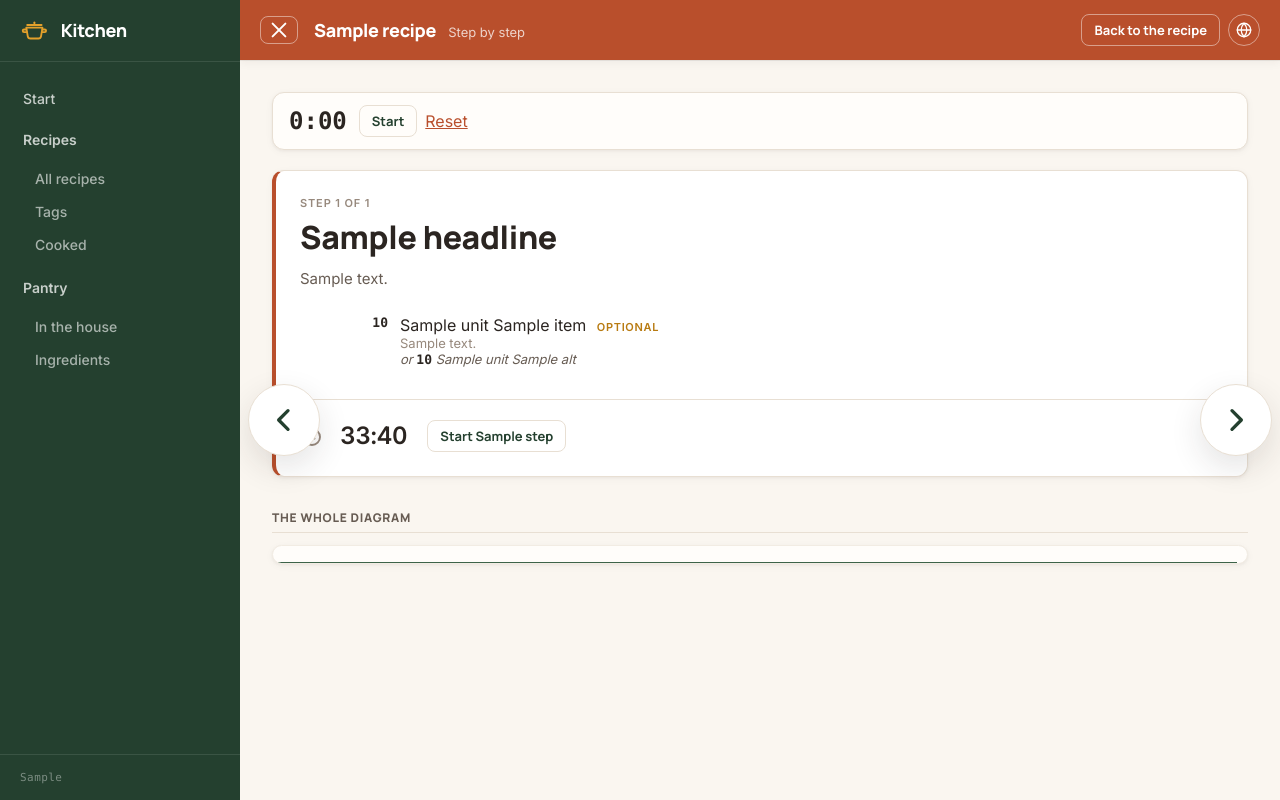
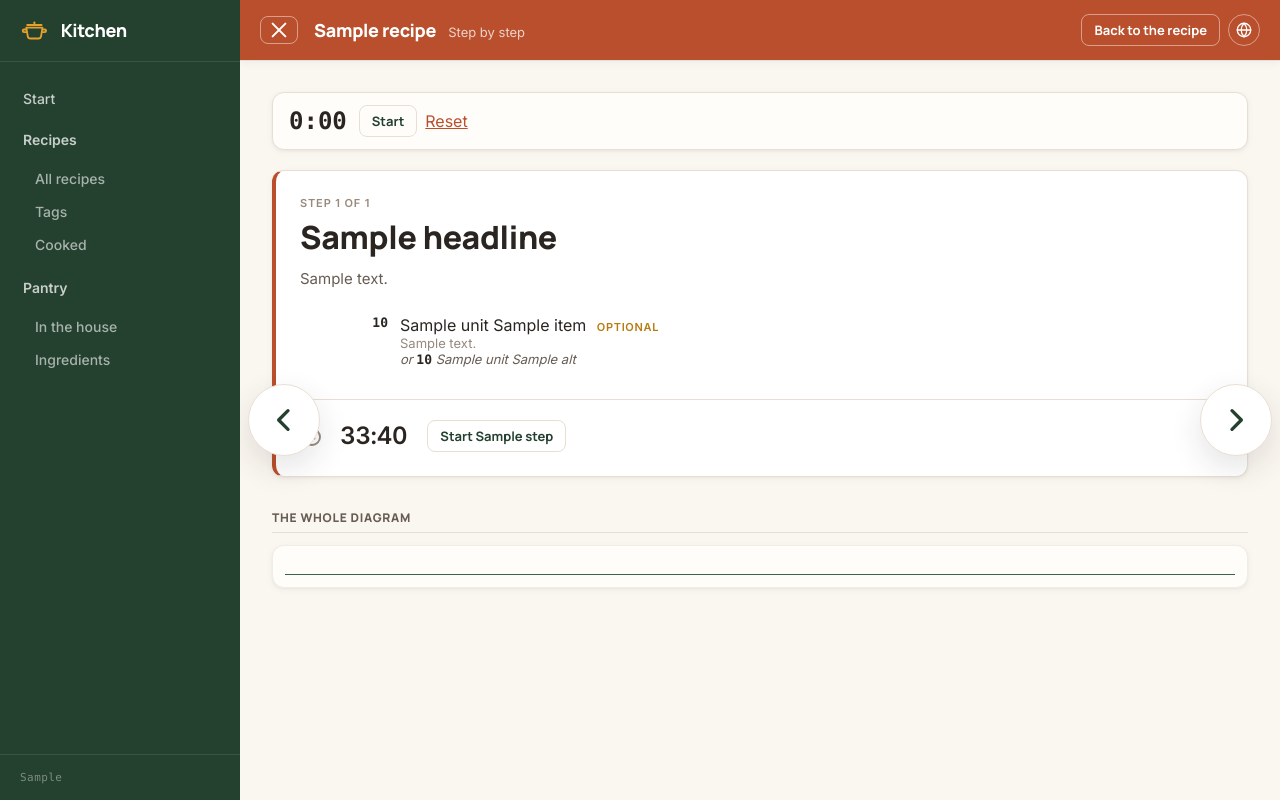
Before and after one commit to ChristianH99/KitchenApp, a Django app: template templates/recipes/recipe_cook.html in a window 1280 px wide. Run offline with Django 5.2, Linux system fonts and the light colour scheme; the template is opened without the code that fills it: most values are stand-ins (such as "Sample title", 1, 10 or a date in 2020); form fields are guessed from the names that the template uses.

Commit message:
Stop the diagram running into the edge of its own card
Two things were welding the drawing to the box it sits in.

The card and the scroller were one element, so the table's square,
border-collapsed corner ran straight into the card's 12px radius and was
clipped by the overflow -- a hard border ending in mid-air, on all four
corners. Padding is the answer and cannot go on a scroll container:
Chrome leaves the inline-end padding out of the scrollable overflow, so
it would come back to touching the edge at exactly the moment somebody
scrolled a wide diagram to look at it. So there are two elements now --
`.diagram-frame` is the card and stands still, `.diagram-scroll` is what
moves inside it.

And `scrollbar-gutter: stable` was reserving room for a *vertical* bar
this box can never show, its height being its content's. That was 11.2px
of empty space on the right against 0.8px on the left, on every diagram
including the ones narrow enough never to scroll -- a drawing sitting
10px off-centre in its own card. `scrollbar-width: thin` is the
horizontal bar and is untouched.

Measured after: 12.8px on all four sides when it fits, and the same at
both ends of the scroll when it does not.

Co-Authored-By: Claude Opus 5 <noreply@anthropic.com>

```diff
--- a/static/css/main.css
+++ b/static/css/main.css
@@ -1422,7 +1422,31 @@ body.modal-open { overflow: hidden; }
 .builder-block > *,
 .form-grid > *,
 .builder-scroll,
+.diagram-frame,
 .diagram-scroll { min-width: 0; }
+
+/* The card the drawing sits on. Separate from the element that scrolls, and
+   that separation is the fix rather than a tidy-up.
+
+   With one element doing both, the table was welded to the card: its square,
+   `border-collapse`d corner ran straight into the card's 12px radius and was
+   clipped by the overflow, so every corner ended in a hard line stopping in
+   mid-air. Padding is the obvious answer and cannot go on a scroll container —
+   Chrome leaves the inline-end padding out of the scrollable overflow, so a
+   diagram wide enough to scroll comes back to touching the edge at exactly the
+   moment somebody scrolls to look at it (measured: 23.2px of space, 2.7px once
+   scrolled to the end).
+
+   So the padding is here, outside the scroller, where it is a fixed frame the
+   drawing moves inside. */
+.diagram-frame {
+  padding: var(--space-5);
+  margin-bottom: var(--space-6);
+  border-radius: var(--radius-md);
+  background: var(--paper);
+  border: 1px solid var(--border-light);
+  box-shadow: var(--shadow-sm);
+}
 
 .diagram-scroll {
   /* A diagram with five columns does not fit a phone, and the alternative to
@@ -1434,17 +1458,20 @@ body.modal-open { overflow: hidden; }
      phone case, so the bar is always visible rather than the overlay kind that
      fades out — on a long diagram, a scrollbar you have to discover is a
      diagram that looks truncated. `scroll-padding` keeps a cell the cooking
-     view scrolls to off the very edge. */
+     view scrolls to off the very edge.
+
+     There is no `scrollbar-gutter` here any more, and that is half of the
+     chopped-off edge. It reserves room for the *vertical* bar, which this box
+     can never show — its height is its content's — so the reservation was
+     11.2px of empty space on the right against 0.8px on the left, on every
+     diagram, including the ones narrow enough never to scroll at all. A
+     drawing sitting 10px off-centre in its own card is exactly what "the edges
+     look cut off" describes. `scrollbar-width: thin` is what the comment above
+     is about and stays; it is the horizontal bar, and it is not affected. */
   scrollbar-width: thin;
-  scrollbar-gutter: stable;
   scroll-padding-inline: var(--space-6);
   overscroll-behavior-x: contain;
   overflow-x: auto;
-  margin-bottom: var(--space-6);
-  border-radius: var(--radius-md);
-  background: var(--paper);
-  border: 1px solid var(--border-light);
-  box-shadow: var(--shadow-sm);
 }
 .diagram { width: 100%; min-width: 28rem; border-collapse: collapse; }
 .diagram-cell {
--- a/templates/recipes/_diagram.html
+++ b/templates/recipes/_diagram.html
@@ -14,6 +14,12 @@ selector rather than a map of ids.
 
 `unlocalize` on data-amount is load-bearing here for the same reason as on the
 detail page: German writes 1.5 as "1,5" and parseFloat stops at the comma.{% endcomment %}
+{% comment %}Two elements, and they are not one because a scroll container cannot
+carry the padding: Chrome leaves the inline-end padding out of the scrollable
+overflow, so the drawing comes back to touching the edge the moment somebody
+scrolls a wide diagram. The frame is the card and stands still; the scroller
+inside it is what moves. See `.diagram-frame` in main.css.{% endcomment %}
+<div class="diagram-frame">
   <div class="diagram-scroll">
     <table class="diagram">
       <caption class="sr-only">{% blocktranslate with title=recipe.title %}Method for {{ title }} as a diagram{% endblocktranslate %}</caption>
@@ -75,3 +81,4 @@ detail page: German writes 1.5 as "1,5" and parseFloat stops at the comma.{% end
       {% endfor %}
     </table>
   </div>
+</div>
```
Lines whose indentation alone changed are shown as unchanged.
